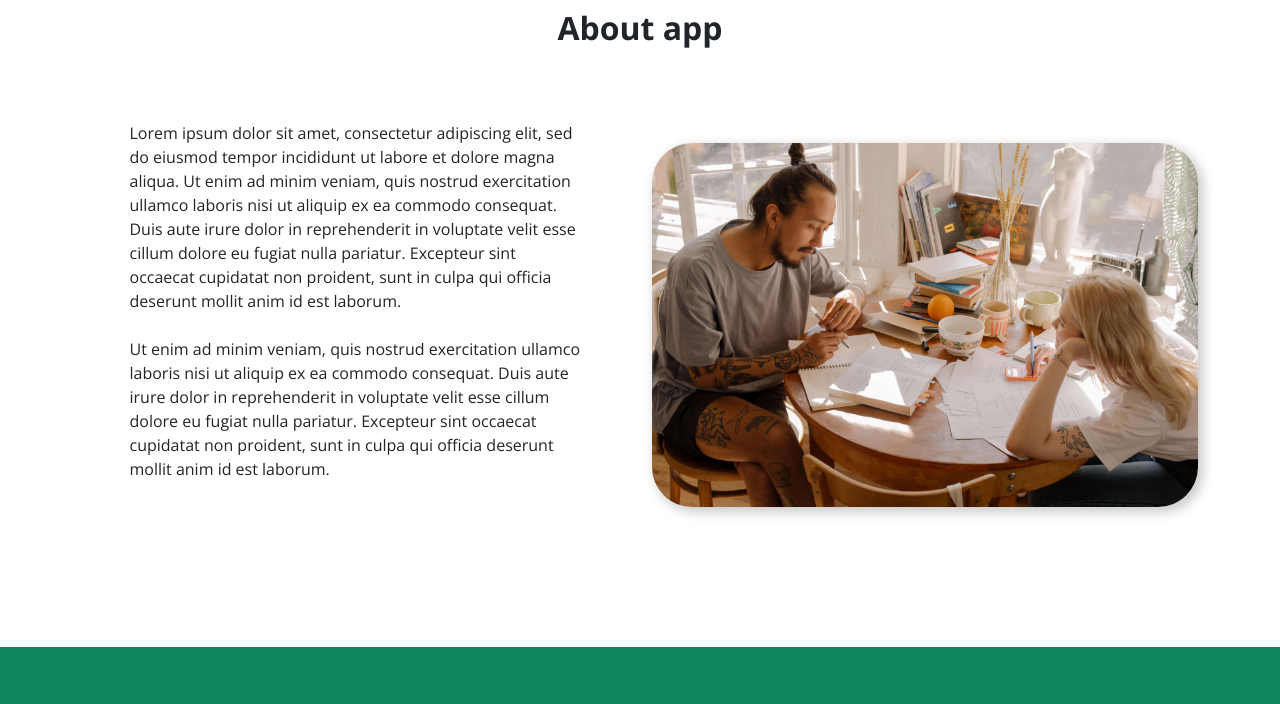
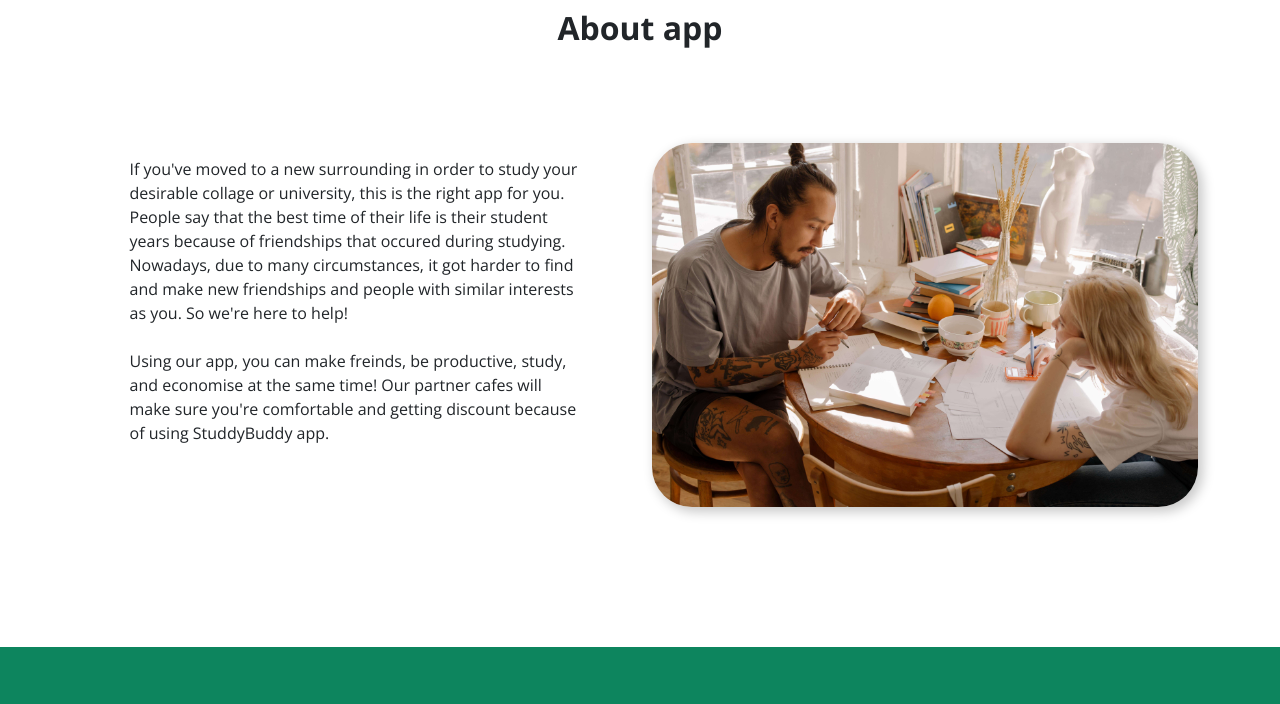
Before and after one commit to uki354/StudyBuddy, a website: page frontend/index.html in a window 1280 px wide. Shown: the part 1280-1984 px from the top of the page. Drawn offline with nearby package versions, Linux system fonts and the light colour scheme; a web font is replaced by a local one.

Commit message:
text about app

```diff
--- a/frontend/index.html
+++ b/frontend/index.html
@@ -150,28 +150,10 @@
             <div class="row align-items-center">
                 <div class="col-12 col-lg-5 mx-auto">
                     <p>
-                        Lorem ipsum dolor sit amet, consectetur adipiscing elit, sed do eiusmod tempor incididunt ut
-                        labore
-                        et
-                        dolore magna aliqua. Ut enim ad minim veniam, quis nostrud exercitation ullamco laboris nisi ut
-                        aliquip ex
-                        ea commodo consequat. Duis aute irure dolor in reprehenderit in voluptate velit esse cillum
-                        dolore
-                        eu fugiat
-                        nulla pariatur. Excepteur sint occaecat cupidatat non proident, sunt in culpa qui officia
-                        deserunt
-                        mollit
-                        anim id est laborum.
+
+                        If you've moved to a new surrounding in order to study your desirable collage or university, this is the right app for you. People say that the best time of their life is their student years because of friendships that occured during studying. Nowadays, due to many circumstances, it got harder to find and make new friendships and people with similar interests as you. So we're here to help!
                         <br><br>
-                        Ut enim ad minim veniam, quis nostrud exercitation ullamco laboris nisi ut
-                        aliquip ex
-                        ea commodo consequat. Duis aute irure dolor in reprehenderit in voluptate velit esse cillum
-                        dolore
-                        eu fugiat
-                        nulla pariatur. Excepteur sint occaecat cupidatat non proident, sunt in culpa qui officia
-                        deserunt
-                        mollit
-                        anim id est laborum.
+                        Using our app, you can make freinds, be productive, study, and economise at the same time! Our partner cafes will make sure you're comfortable and getting discount because of using StuddyBuddy app.
                     </p>
                 </div> <!-- .col END-->
                 <div class="col-12 col-lg-6 img-col mt-5 mt-lg-none">
```
